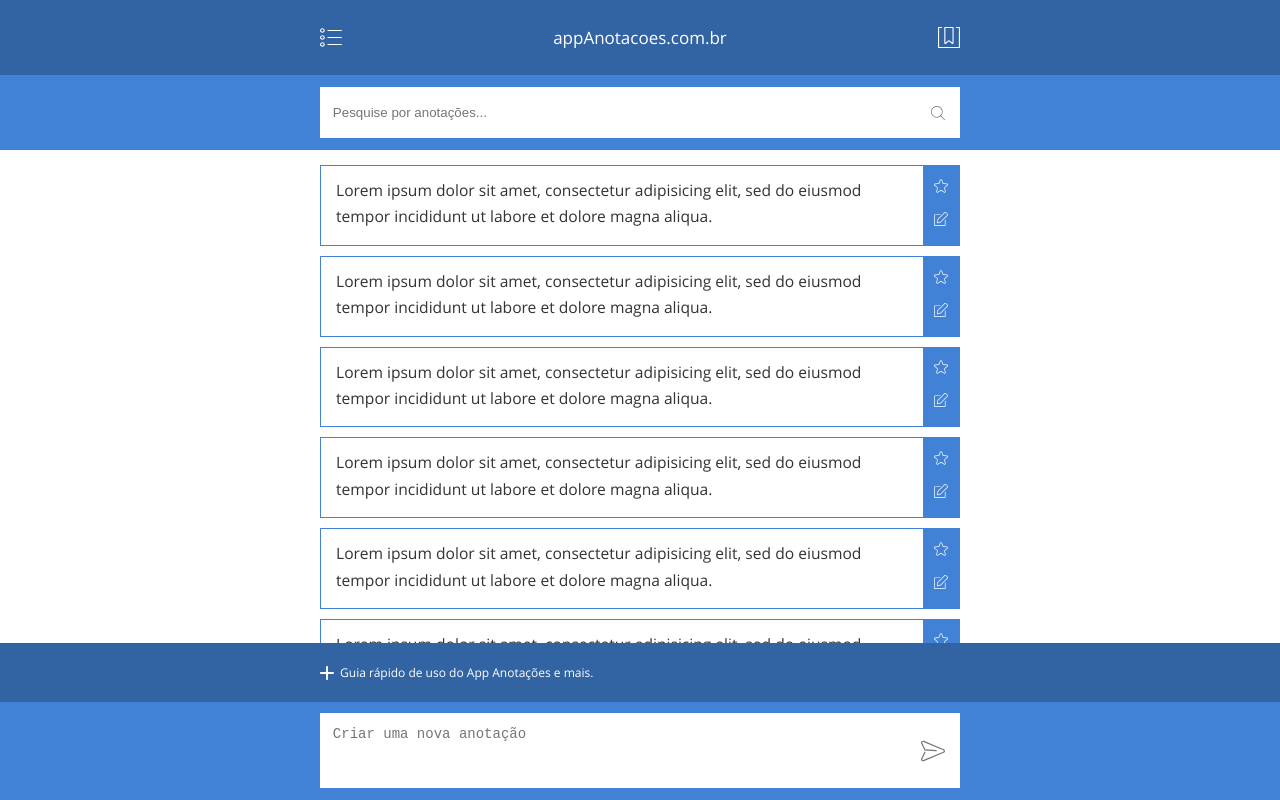
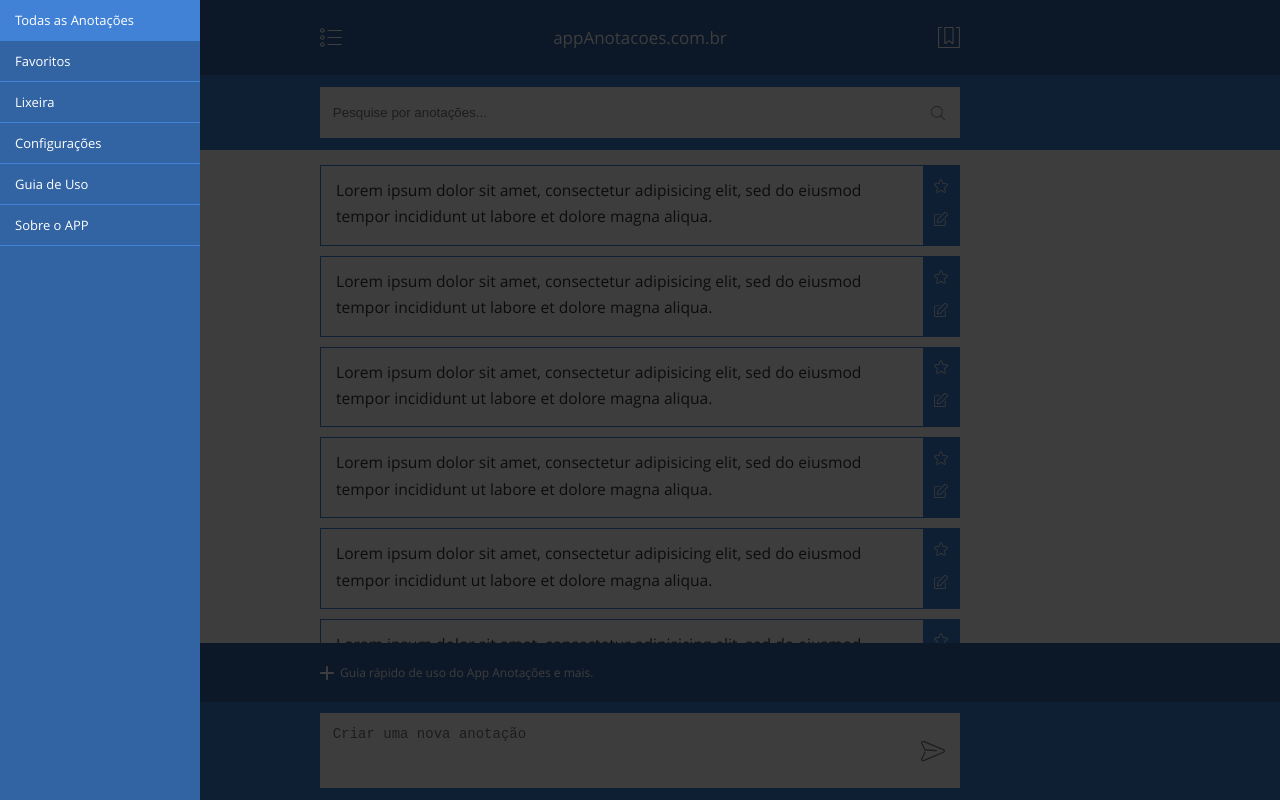
Before and after one commit to washingtonserip/appanotacoes, a Vue app: page / in a window 1280 px wide. Both pictures are taken after a click on the element 331 px from the left and 37 px from the top of the page. Built offline with nearby package versions, Linux system fonts and the light colour scheme.

Commit message:
Menu de opções

```diff
--- a/src/components/AppHeader.vue
+++ b/src/components/AppHeader.vue
@@ -1,7 +1,12 @@
 <template>
+    <div>
+        <main-menu v-bind:open="menuStatus"
+            v-on:CLOSE_MENU="changeMenuStatus"></main-menu>
+
         <div class="AppHeader">
             <div class="General__Container AppHeader__Flexbox">
-            <div class="AppHeader__Icon--menu AppHeader__FlexboxItem"></div>
+                <div class="AppHeader__Icon--menu AppHeader__FlexboxItem"
+                    v-on:click="menuStatus = true"></div>
 
                 <div class="AppHeader__Title AppHeader__FlexboxItem">
                     {{ pageTitle }}
@@ -10,9 +15,12 @@
                 <div class="AppHeader__Icon--bookmarks AppHeader__FlexboxItem"></div>
             </div>
         </div>
+    </div>
 </template>
 
 <script type="text/babel">
+    import MainMenu from './MainMenu';
+
     export default {
         props: {
             pageTitle: {
@@ -24,11 +32,17 @@
         },
         data() {
             return {
-
+                menuStatus: false,
             };
         },
-        computed: {},
-        methods: {},
+        components: {
+            MainMenu,
+        },
+        methods: {
+            changeMenuStatus(status) {
+                this.menuStatus = status;
+            },
+        },
     };
 </script>
 
--- /dev/null
+++ b/src/components/MainMenu.vue
@@ -0,0 +1,72 @@
+<template lang="html">
+    <div class="MainMenu" v-show="open">
+        <div class="MainMenu__Mask"
+            v-on:click="closeMenu"></div>
+
+        <ul class="MainMenu__Sidebar">
+            <li class="MainMenu__Sidebar--active"><a href="#">Todas as Anotações</a></li>
+            <li><a href="#">Favoritos</a></li>
+            <li><a href="#">Lixeira</a></li>
+            <li><a href="#">Configurações</a></li>
+            <li><a href="#">Guia de Uso</a></li>
+            <li><a href="#">Sobre o APP</a></li>
+        </ul>
+    </div>
+</template>
+
+<script type="text/babel">
+    export default {
+        props: {
+            open: {
+                type: Boolean,
+                default() {
+                    return false;
+                },
+            },
+        },
+        methods: {
+            closeMenu() {
+                this.$emit('CLOSE_MENU', false);
+            },
+        },
+    };
+</script>
+
+<style lang="stylus">
+    .MainMenu
+        position absolute
+        color rgb(255,255,255)
+
+    +prefix-classes("MainMenu")
+        .__Mask
+            background-color rgba(0,0,0,0.76)
+            position absolute
+            top 0
+            left 0
+            height 100vh
+            width 100vw
+            z-index 8
+
+        ul.__Sidebar
+            background-color rgba(50,99,163,1)
+            height 100vh
+            position relative
+            width 200px
+            z-index 9
+
+            &>li
+                border-bottom 1px solid rgb(65,130,214)
+
+                &>a
+                    color rgb(255,255,255)
+                    display block
+                    font-size 1.083rem
+                    height 40px
+                    line-height 40px
+                    padding-left 15px
+                    width 100%
+                    text-decoration none
+
+                &.__Sidebar--active
+                    background-color rgba(65,130,214,1)
+</style>
```
Also changed, not shown: 1 other file (tests, documents, lock files or other folders). Lines whose indentation alone changed are shown as unchanged.
